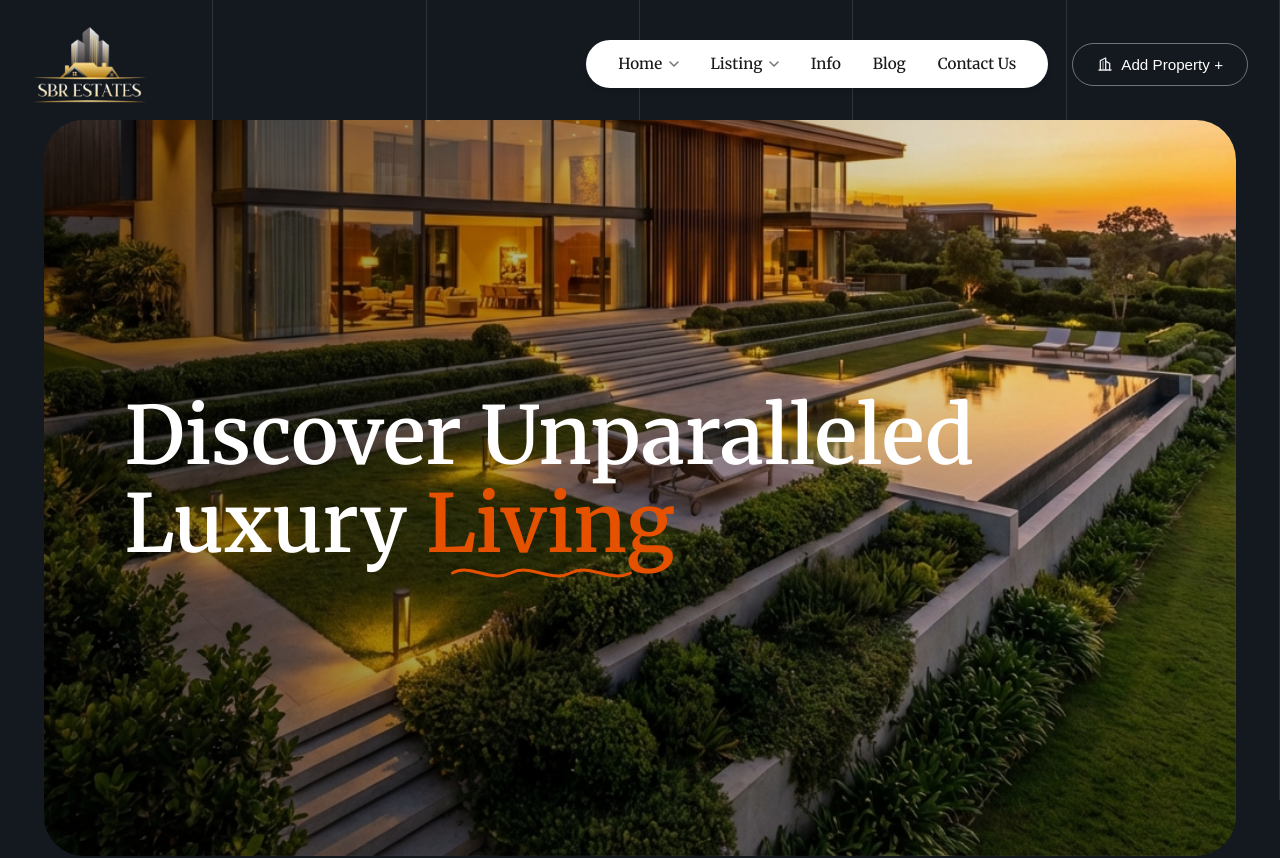
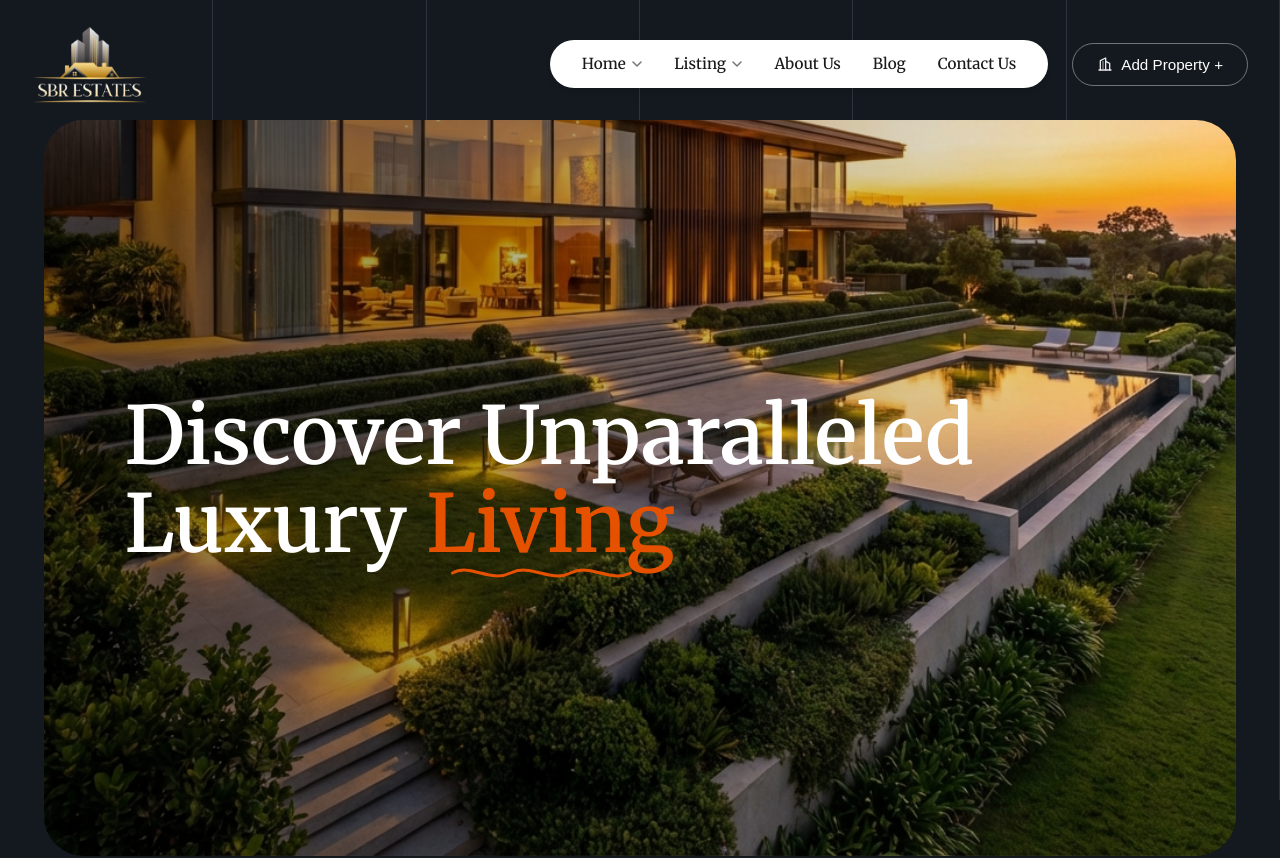
Before and after one commit to viratco/sbrwebsite, a React (Vite) app: page / in a window 1280 px wide. Shown: the top 858 px of the page. Built offline with nearby package versions, Linux system fonts and the light colour scheme; no server answers.

Commit message:
UI Updates: Navbar 'About Us', Address capitalization, Phone formatting

```diff
--- a/src/components/Footer.jsx
+++ b/src/components/Footer.jsx
@@ -20,7 +20,7 @@ const Footer = () => {
                         <div className="contact-item">
                             <div className="contact-icon"><FaMapMarkerAlt /></div>
                             <div className="contact-text">
-                                <p>Cb-009; Ansal Golf Link -1,</p>
+                                <p>CB-009; Ansal Golf Link -1,</p>
                                 <p>Greater Noida</p>
                             </div>
                         </div>
@@ -28,7 +28,7 @@ const Footer = () => {
                             <div className="contact-icon"><FaPhone /></div>
                             <div className="contact-text">
                                 <p>+91 97180 16677</p>
-                                <p>+91 9718056662</p>
+                                <p>+91 97180 56662</p>
                             </div>
                         </div>
                     </div>
--- a/src/components/Navbar.jsx
+++ b/src/components/Navbar.jsx
@@ -34,7 +34,7 @@ const Navbar = () => {
                             <path d="M1 1L5 5L9 1" stroke="currentColor" strokeWidth="1.5" strokeLinecap="round" strokeLinejoin="round" />
                         </svg>
                     </a>
-                    <Link to="/info" className="nav-link">Info</Link>
+                    <Link to="/info" className="nav-link">About Us</Link>
                     <Link to="/blog" className="nav-link">Blog</Link>
                     <a href="#contact" className="nav-link">Contact Us</a>
                 </div>
@@ -65,7 +65,7 @@ const Navbar = () => {
                     <div className="mobile-nav-links">
                         <Link to="/" className="mobile-link" onClick={toggleMenu}>Home</Link>
                         <a href="#listing" className="mobile-link" onClick={toggleMenu}>Listing</a>
-                        <Link to="/info" className="mobile-link" onClick={toggleMenu}>Info</Link>
+                        <Link to="/info" className="mobile-link" onClick={toggleMenu}>About Us</Link>
                         <Link to="/blog" className="mobile-link" onClick={toggleMenu}>Blog</Link>
                         <a href="#contact" className="mobile-link" onClick={toggleMenu}>Contact Us</a>
 
```
